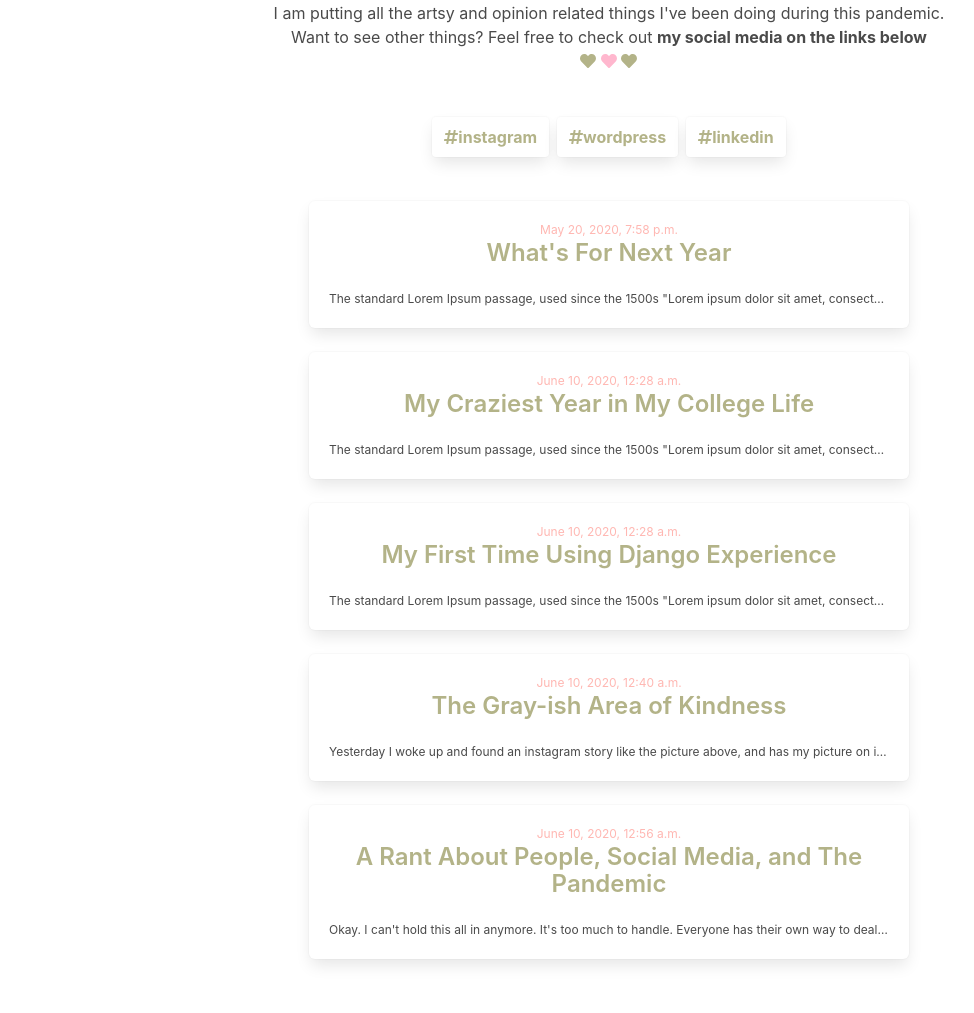
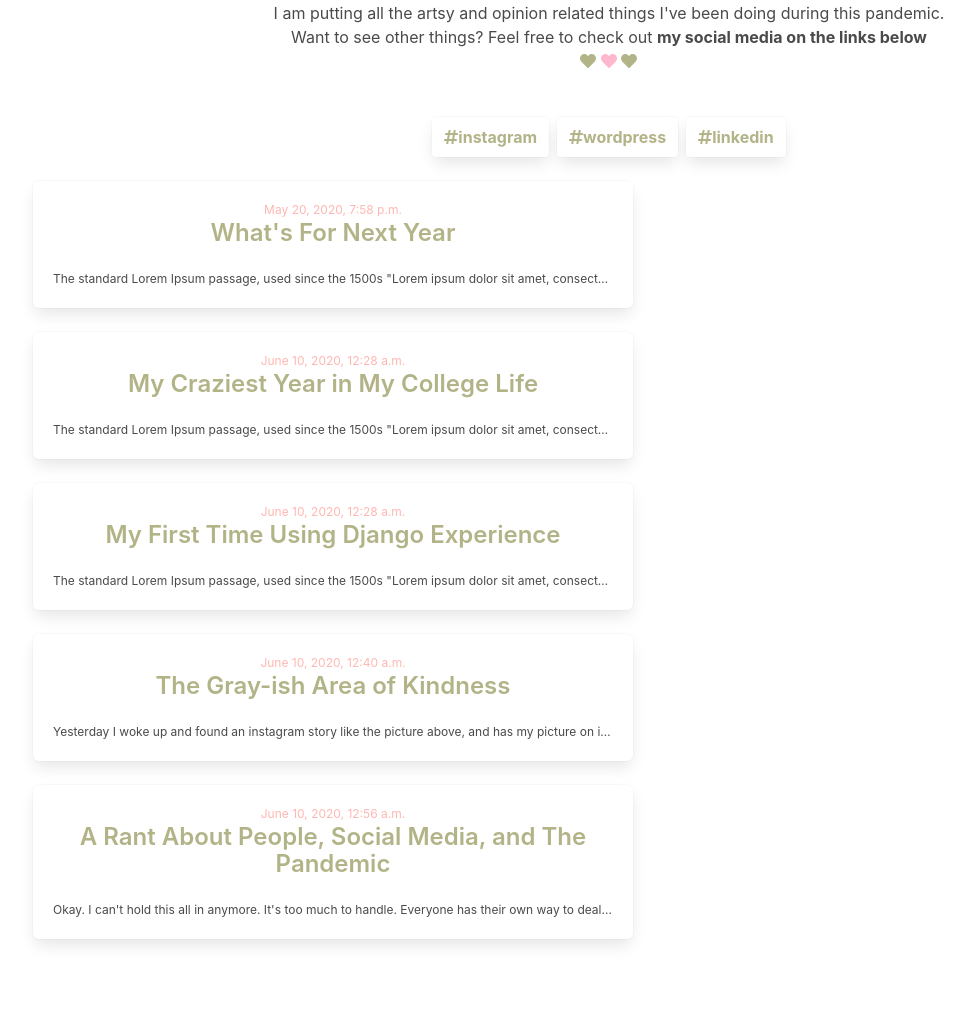
Before and after one commit to amlndr/myWebsite, a Django app: page / in a window 1320 px wide; the page is wider, and only the part inside the window is pictured. Shown: the part 430-1443 px from the top of that part, without its empty margins (51-1025 px from the left). After the commit the page ends 1375 px from the top of that part, so only its background shows below. Run offline with Django 3.2, Linux system fonts and the light colour scheme; data comes from the database, SQL or seed files in the repository; some libraries are stand-ins or nearby versions.

Commit message:
try again fix

```diff
--- a/blog/templates/blog/post_list.html
+++ b/blog/templates/blog/post_list.html
@@ -42,7 +42,7 @@
 </div>
 
 <div class="mainL">
-    <div class="containerp" >
+    <div class="container" >
         {% for post in posts %}
         <div class="tile is-ancestor is-vertical">
             <div class="tile is-parent is-vertical">
```
